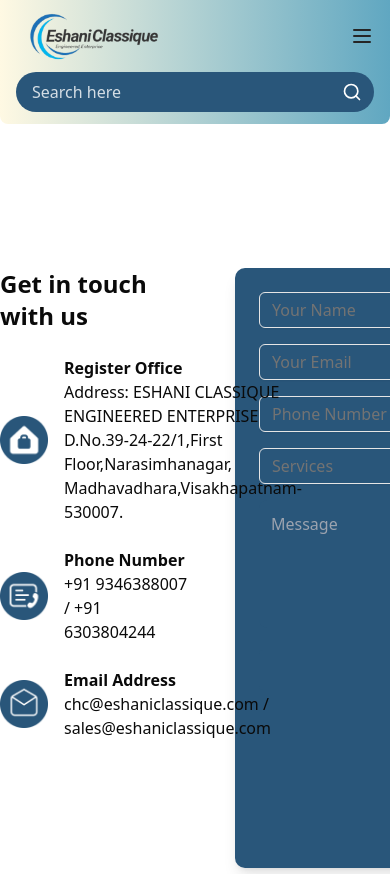
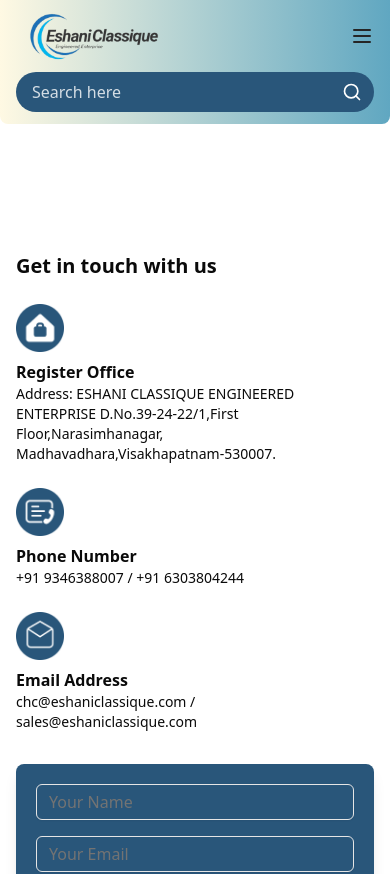
Before and after one commit to dinokage/kannappa, a Next.js app: page /contact in a window 390 px wide. Shown: the top 874 px of the page. Built offline with nearby package versions, Linux system fonts and the light colour scheme.

Commit message:
responsive contact uWu

```diff
--- a/src/app/certificates/page.tsx
+++ b/src/app/certificates/page.tsx
@@ -20,19 +20,19 @@
     <div className="flex flex-col min-h-screen">
 
       {/* Gallery Header */}
-      <div className=" text-black py-8 rounded-b-[50px] mb-6">
-        <div className="container mx-auto text-center">
+      <div className="text-black py-8 rounded-b-[50px] mb-6">
+        <div className="container mx-auto text-center px-4">
 
-          {/* Gallery Tabs */}
-          <div className="flex justify-center space-x-8 md:space-x-16 px-4">
-            <button className="pb-2 border-b-2  text-gray-400 font-medium">Images</button>
-            <button className="pb-2 border-b-2 border-transparent text-gray-400 hover:text-white font-medium">
+          {/* Gallery Tabs - Responsive layout */}
+          <div className="flex flex-wrap justify-center gap-4 sm:gap-6 md:gap-8">
+            <button className="pb-2 border-b-2 text-gray-400 font-medium text-sm sm:text-base">Images</button>
+            <button className="pb-2 border-b-2 border-transparent text-gray-400 hover:text-white font-medium text-sm sm:text-base">
               Videos
             </button>
-            <button className="pb-2 border-b-2 border-transparent text-gray-400 hover:text-white font-medium">
+            <button className="pb-2 border-b-2 border-transparent text-gray-400 hover:text-white font-medium text-sm sm:text-base">
               Documents
             </button>
-            <button className="pb-2 border-b-2 border-transparent text-black hover:text-white font-medium">
+            <button className="pb-2 border-b-2 border-transparent text-black hover:text-white font-medium text-sm sm:text-base">
               Certificates & Awards
             </button>
           </div>
--- a/src/components/ContactUs/ContactUs.tsx
+++ b/src/components/ContactUs/ContactUs.tsx
@@ -1,86 +1,72 @@
 "use client";
-import { Input } from "../../components/ui/input"; // Assuming you have a custom Input component
+import { Input } from "../../components/ui/input";
 import Image from "next/image";
 
 export default function Contact() {
   return (
-    <div className=" relative overflow-hidden">
+    <div className="relative overflow-hidden">
       {/* Main Section */}
-      <div className=" rounded-b-[50px] mb-8 py-8">
+      <div className="rounded-b-[50px] mb-8 py-8">
 
       </div>
 
       {/* Form and Circles Section */}
-      <div className="container mx-auto flex justify-between items-start py-12 relative z-10">
+      <div className="container mx-auto px-4 flex flex-col md:flex-row justify-between items-start py-8 md:py-12 relative z-10">
         {/* Contact Info Section */}
-        <div className="w-1/2 space-y-6 z-20">
-          <h2 className="text-2xl font-bold">Get in touch with us</h2>
+        <div className="w-full md:w-1/2 space-y-6 z-20 mb-8 md:mb-0">
+          <h2 className="text-xl md:text-2xl font-bold">Get in touch with us</h2>
 
-          <div className="flex items-center space-x-4">
-            <Image src="/contact/eshanicontact.png" alt="Sales Office" className="w-12 h-12" width={100} height={100}/>
+          <div className="flex flex-col sm:flex-row items-start sm:items-center sm:space-x-4">
+            <Image src="/contact/eshanicontact.png" alt="Sales Office" className="w-12 h-12 mb-2 sm:mb-0" width={100} height={100}/>
             <div>
-
               <p className="font-semibold">Register Office</p>
-              <p>
+              <p className="text-sm md:text-base">
                 Address: ESHANI CLASSIQUE ENGINEERED ENTERPRISE
-D.No.39-24-22/1,First Floor,Narasimhanagar,
-Madhavadhara,Visakhapatnam-530007.
+                D.No.39-24-22/1,First Floor,Narasimhanagar,
+                Madhavadhara,Visakhapatnam-530007.
               </p>
             </div>
           </div>
 
-          <div className="flex items-center space-x-4">
-            <Image src="/contact/eshanicontact2.png" alt="Phone Number" width={100} height={100} className="w-12 h-12" />
-
+          <div className="flex flex-col sm:flex-row items-start sm:items-center sm:space-x-4">
+            <Image src="/contact/eshanicontact2.png" alt="Phone Number" width={100} height={100} className="w-12 h-12 mb-2 sm:mb-0" />
             <div>
               <p className="font-semibold">Phone Number</p>
-              <p>+91 9346388007 / +91 6303804244</p>
+              <p className="text-sm md:text-base">+91 9346388007 / +91 6303804244</p>
             </div>
           </div>
 
-          <div className="flex items-center space-x-4">
-            <Image src="/contact/eshanicontact3.png" alt="Email Address" width={100} height={100} className="w-12 h-12" />
+          <div className="flex flex-col sm:flex-row items-start sm:items-center sm:space-x-4">
+            <Image src="/contact/eshanicontact3.png" alt="Email Address" width={100} height={100} className="w-12 h-12 mb-2 sm:mb-0" />
             <div>
               <p className="font-semibold">Email Address</p>
-              <p>chc@eshaniclassique.com / sales@eshaniclassique.com</p>
+              <p className="text-sm md:text-base break-words">chc@eshaniclassique.com / sales@eshaniclassique.com</p>
             </div>
           </div>
         </div>
 
-        {/* Blue Circle Decorations only for Form Section */}
-        <div className="relative z-10">
-          {/* Form Section */}
+        {/* Form Section */}
+        <div className="w-full md:w-1/2 flex justify-center md:justify-end relative z-10">
           <div
-            className="bg-[#29567A] text-white shadow-lg relative"
-            style={{
-              width: "450px", // Adjusted width to match the design
-              height: "600px", // Adjusted height
-              borderRadius: "10px",
-              marginLeft: "40px", // Centering the form more
-              padding: "24px",
-            }}
+            className="bg-[#29567A] text-white shadow-lg relative w-full sm:w-[450px] h-auto min-h-[500px] rounded-lg p-5 md:p-6 max-w-full"
           >
             <form>
               <div className="space-y-4">
-                <Input type="text" placeholder="Your Name" className="  text-[#FFF9E3] p-3 w-full" />
-                <Input type="email" placeholder="Your Email" className=" p-3 text-[#FFF9E3]  w-full" />
+                <Input type="text" placeholder="Your Name" className="text-[#FFF9E3] p-3 w-full" />
+                <Input type="email" placeholder="Your Email" className="p-3 text-[#FFF9E3] w-full" />
                 <Input type="text" placeholder="Phone Number" className="p-3 text-[#FFF9E3] w-full" />
-                <Input type="text" placeholder="Services" className=" p-3 text-[#FFF9E3] w-full" />
+                <Input type="text" placeholder="Services" className="p-3 text-[#FFF9E3] w-full" />
 
                 <textarea
                   placeholder="Message"
-                  className=" p-3 w-full bg-[#29567A] text-[#FFF9E3] h-32 border- relative rounded-lg "
+                  className="p-3 w-full bg-[#29567A] text-[#FFF9E3] h-32 border rounded-lg resize-none"
                 ></textarea>
               </div>
-              <button className="bg-[#29567A] hover:bg-[#ECDFCF] hover:text-black text-[#FFF9E3] font-bold py-2 px-4 rounded mt-4 h-fit w-full">
+              <button className="bg-[#29567A] hover:bg-[#ECDFCF] hover:text-black text-[#FFF9E3] font-bold py-2 px-4 rounded mt-4 h-fit w-full transition duration-300">
                 SEND MESSAGE
               </button>
             </form>
           </div>
-
-          {/* Blue Circles - Positioned around the Form */}
-
-
         </div>
       </div>
     </div>
```
Also changed, not shown: 1 other file (tests, documents, lock files or other folders).
